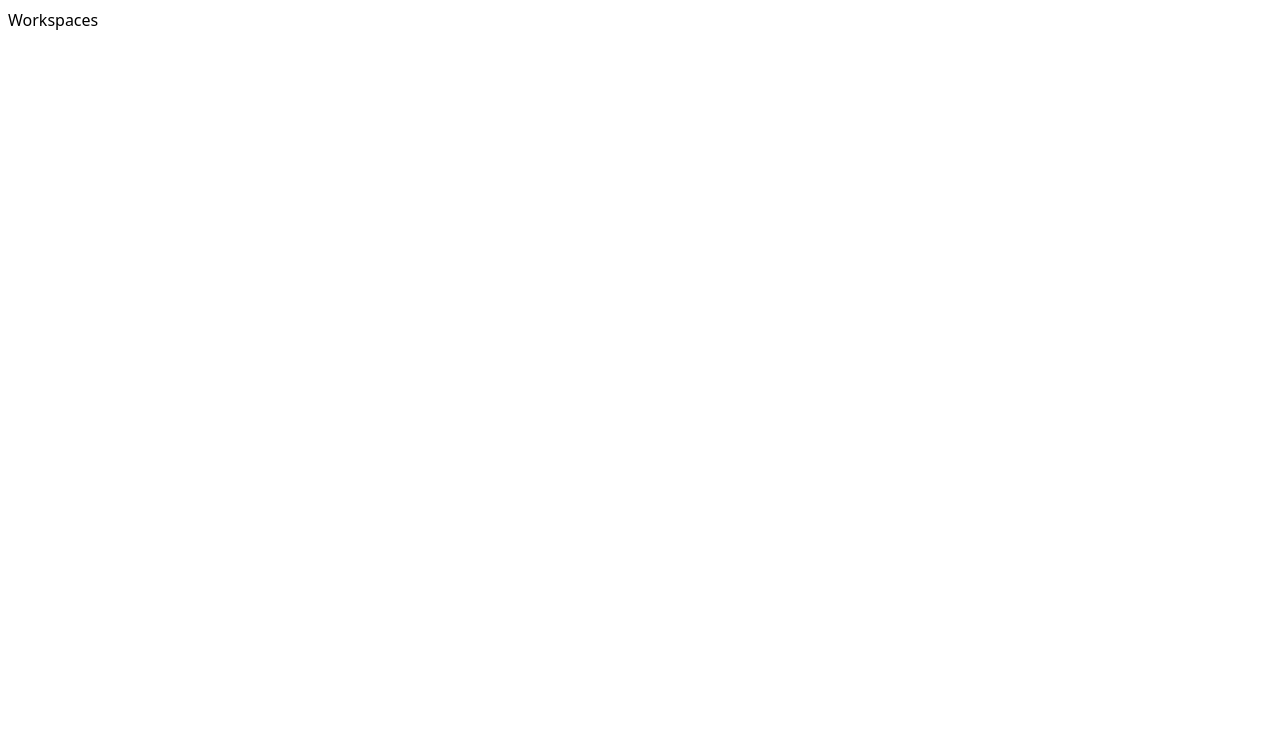
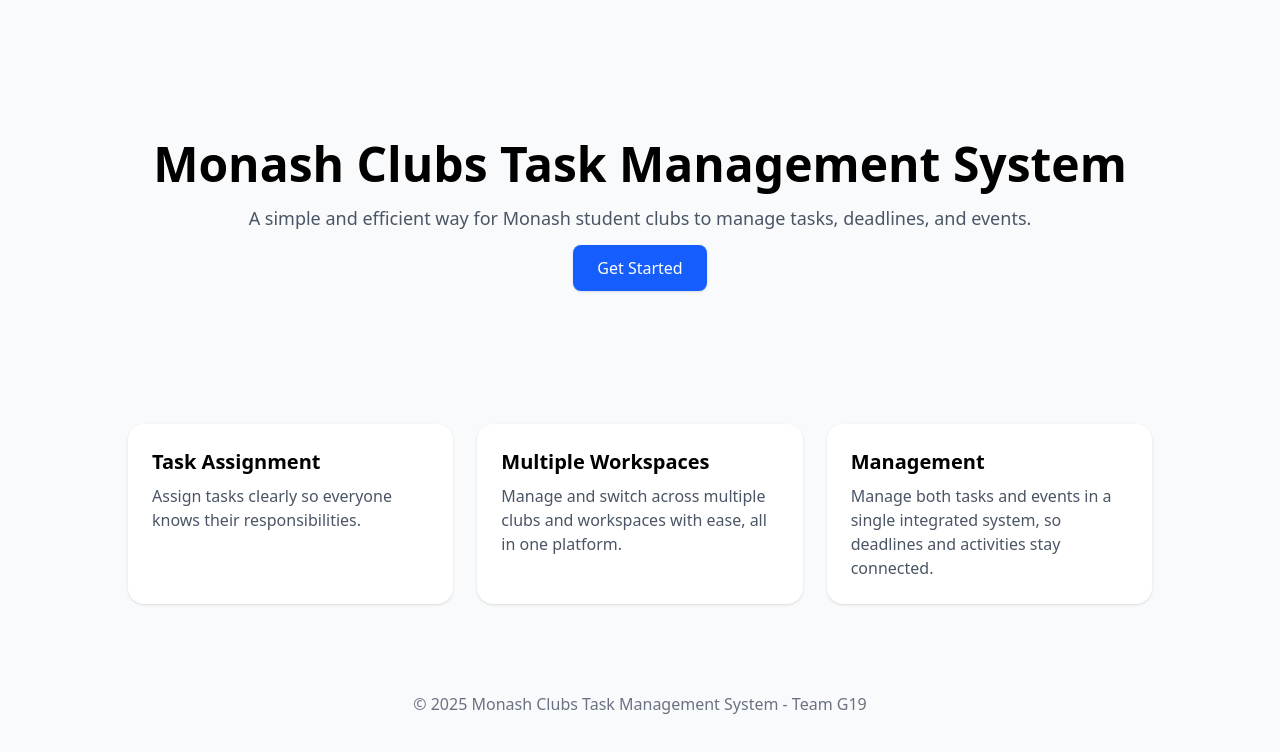
Before and after one commit to AnthonyZhOon/cs-project, a Next.js app: page / in a window 1280 px wide. Shown: the top 752 px of the page. Built offline with nearby package versions, Linux system fonts and the light colour scheme.

Commit message:
landing page

```diff
--- a/app/page.tsx
+++ b/app/page.tsx
@@ -1,9 +1,51 @@
 import Link from 'next/link';
 
-export default function Home() {
-	return (
-		<div className="p-2">
-			<Link href={`/workspaces`}>Workspaces</Link>
-		</div>
-	);
+export default function LandingPage() {
+  return (
+    <main className="flex flex-col items-center justify-center min-h-screen bg-gray-50">
+
+      <section className="text-center py-20 px-6">
+        <h1 className="text-5xl font-bold mb-4">
+          Monash Clubs Task Management System
+        </h1>
+        <p className="text-lg text-gray-600 mb-6">
+          A simple and efficient way for Monash student clubs to manage tasks,
+          deadlines, and events.
+        </p>
+        <Link
+          href="/workspaces"
+          className="px-6 py-3 bg-blue-600 text-white rounded-lg shadow hover:bg-blue-700"
+        >
+          Get Started
+        </Link>
+      </section>
+
+      {/* Features */}
+      <section className="grid grid-cols-1 md:grid-cols-3 gap-6 max-w-5xl py-16">
+        <div className="p-6 bg-white rounded-2xl shadow">
+          <h2 className="text-xl font-semibold mb-2">Task Assignment</h2>
+          <p className="text-gray-600">
+            Assign tasks clearly so everyone knows their responsibilities.
+          </p>
+        </div>
+        <div className="p-6 bg-white rounded-2xl shadow">
+          <h2 className="text-xl font-semibold mb-2">Multiple Workspaces</h2>
+          <p className="text-gray-600">
+            Manage and switch across multiple clubs and workspaces with ease, all in one platform.
+          </p>
+        </div>
+        <div className="p-6 bg-white rounded-2xl shadow">
+          <h2 className="text-xl font-semibold mb-2">Management</h2>
+          <p className="text-gray-600">
+            Manage both tasks and events in a single integrated system, so deadlines and activities stay connected.
+          </p>
+        </div>
+      </section>
+
+      {/* Footer */}
+      <footer className="py-6 text-gray-500">
+        © 2025 Monash Clubs Task Management System - Team G19
+      </footer>
+    </main>
+  );
 }
```
